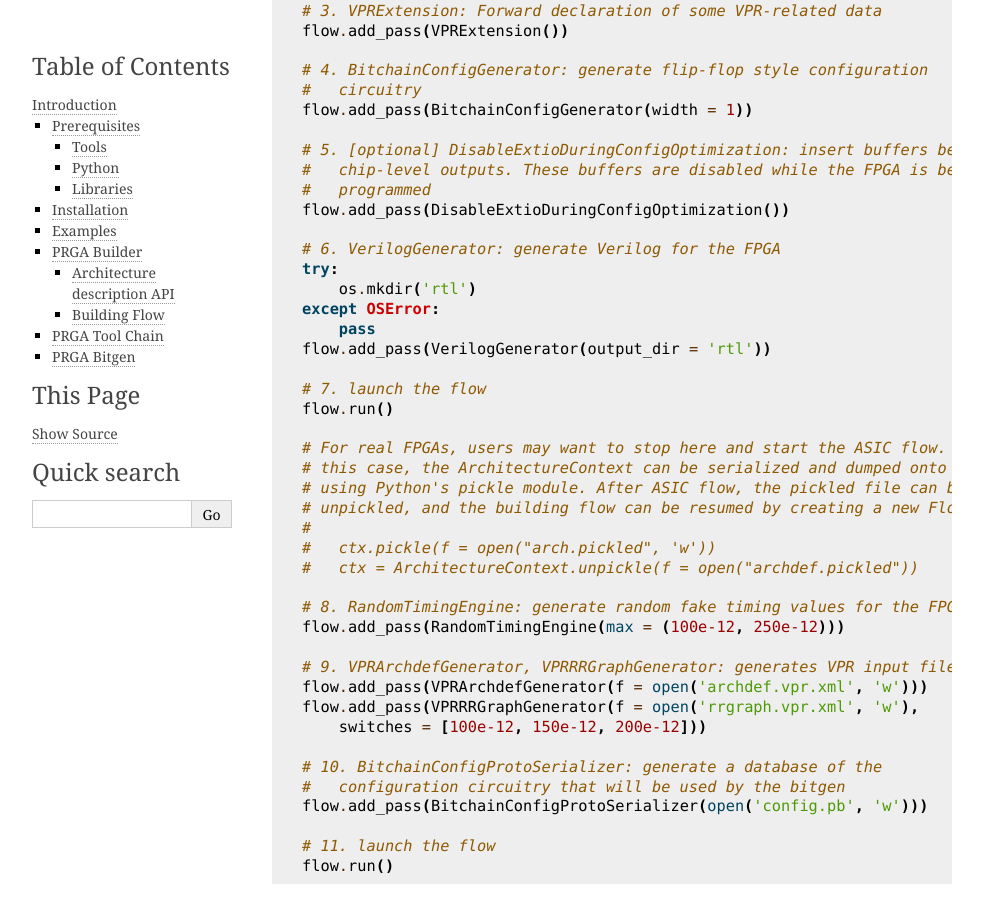
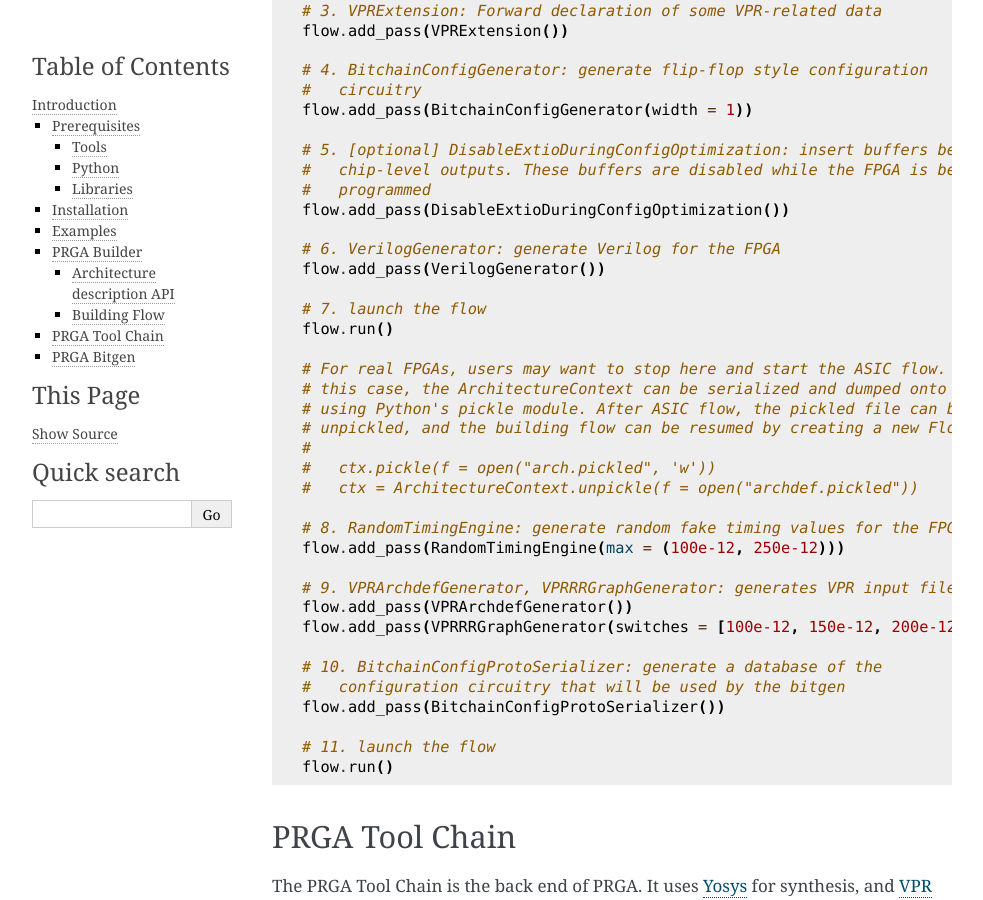
Before and after one commit to PrincetonUniversity/prga, a Sphinx documentation site: the page built from docs/intro.rst, in a window 1280 px wide and 900 px high, scrolled down 5567 px. Shown: the whole window, without its empty margins (138-1121 px from the left). Built offline with Sphinx 7.4.7, drawn with Linux system fonts in a browser that asks for light colours; some of the changed text lies outside the part shown.

Commit message:
Docs and examples updated

```diff
--- a/docs/intro.rst
+++ b/docs/intro.rst
@@ -196,11 +196,11 @@
 .. code-block:: python
 
     # Create FPGA layout by placing blocks
-    ctx.array.place_blocks(block = 'CLB',       x = 1,         y = 1,          endx = width - 1, endy = height - 1)
-    ctx.array.place_blocks(block = 'IO_LEFT',   x = 0,         y = 1,                            endy = height - 1)
-    ctx.array.place_blocks(block = 'IO_RIGHT',  x = width - 1, y = 1,                            endy = height - 1)
-    ctx.array.place_blocks(block = 'IO_BOTTOM', x = 1,         y = 0,          endx = width - 1                   )
-    ctx.array.place_blocks(block = 'IO_TOP',    x = 1,         y = height - 1, endx = width - 1                   )
+    ctx.array.place_blocks(block = 'CLB', x = 1, endx = width - 1, y = 1, endy = height - 1)
+    ctx.array.place_blocks(block = 'IO_LEFT', x = 0, y = 1, endy = height - 1)
+    ctx.array.place_blocks(block = 'IO_RIGHT', x = width - 1, y = 1, endy = height - 1)
+    ctx.array.place_blocks(block = 'IO_BOTTOM', x = 1, endx = width - 1, y = 0)
+    ctx.array.place_blocks(block = 'IO_TOP', x = 1, y = height - 1, endx = width - 1)
 
 After creating the layout, use ``{global wire}.bind`` to bind the global wire to
 a specific IOB.
@@ -291,11 +291,7 @@
     flow.add_pass(DisableExtioDuringConfigOptimization())
 
     # 6. VerilogGenerator: generate Verilog for the FPGA
-    try:
-        os.mkdir('rtl')
-    except OSError:
-        pass
-    flow.add_pass(VerilogGenerator(output_dir = 'rtl'))
+    flow.add_pass(VerilogGenerator())
 
     # 7. launch the flow
     flow.run()
@@ -312,13 +308,12 @@
     flow.add_pass(RandomTimingEngine(max = (100e-12, 250e-12)))
 
     # 9. VPRArchdefGenerator, VPRRRGraphGenerator: generates VPR input files
-    flow.add_pass(VPRArchdefGenerator(f = open('archdef.vpr.xml', 'w')))
-    flow.add_pass(VPRRRGraphGenerator(f = open('rrgraph.vpr.xml', 'w'),
-        switches = [100e-12, 150e-12, 200e-12]))
+    flow.add_pass(VPRArchdefGenerator())
+    flow.add_pass(VPRRRGraphGenerator(switches = [100e-12, 150e-12, 200e-12]))
 
     # 10. BitchainConfigProtoSerializer: generate a database of the
     #   configuration circuitry that will be used by the bitgen
-    flow.add_pass(BitchainConfigProtoSerializer(open('config.pb', 'w')))
+    flow.add_pass(BitchainConfigProtoSerializer())
 
     # 11. launch the flow
     flow.run()
```
Also changed, not shown: 6 other files.
